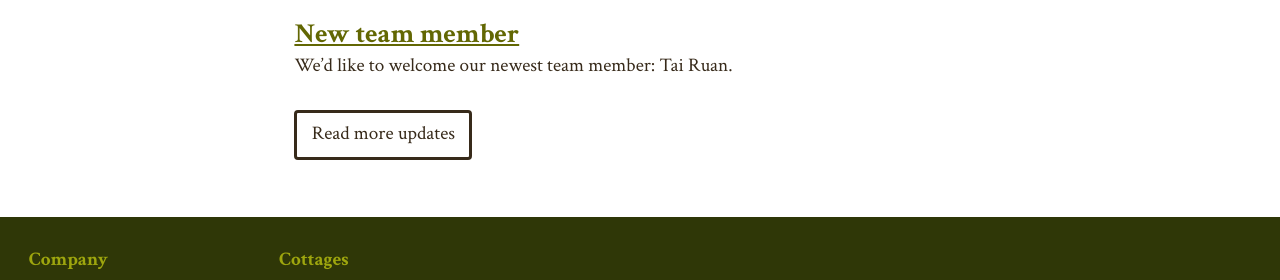
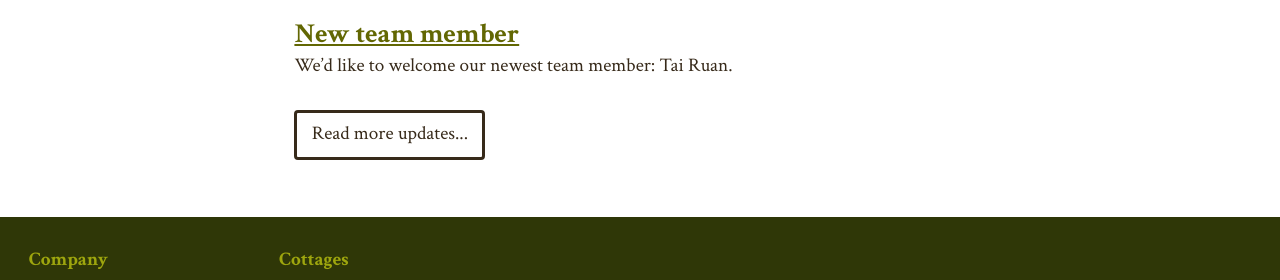
Before and after one commit to edgarbrignoni/jekyll-netlify-cms, a Jekyll site: the page built from index.html, in a window 1280 px wide. Shown: the part 1571-1851 px from the top of the page. Built offline with Jekyll 4.4.1, drawn with Linux system fonts in a browser that asks for light colours.

```diff
--- a/_data/home.yml
+++ b/_data/home.yml
@@ -12,4 +12,4 @@ blog:
   title: Follow along
   text: Read up on the recent happenings related to our business and English
     cottages.
-  button: Read more updates
+  button: Read more updates...
```
